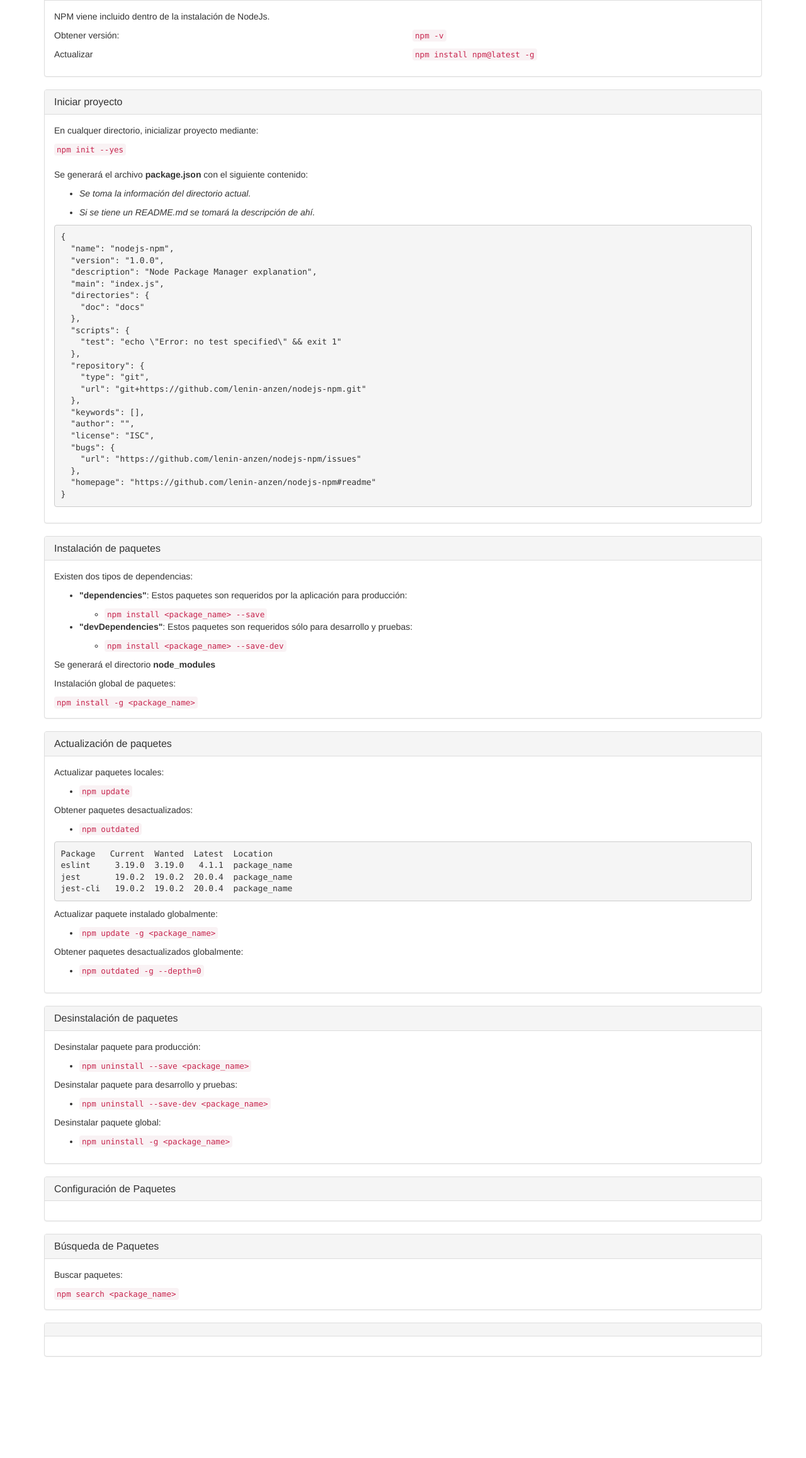
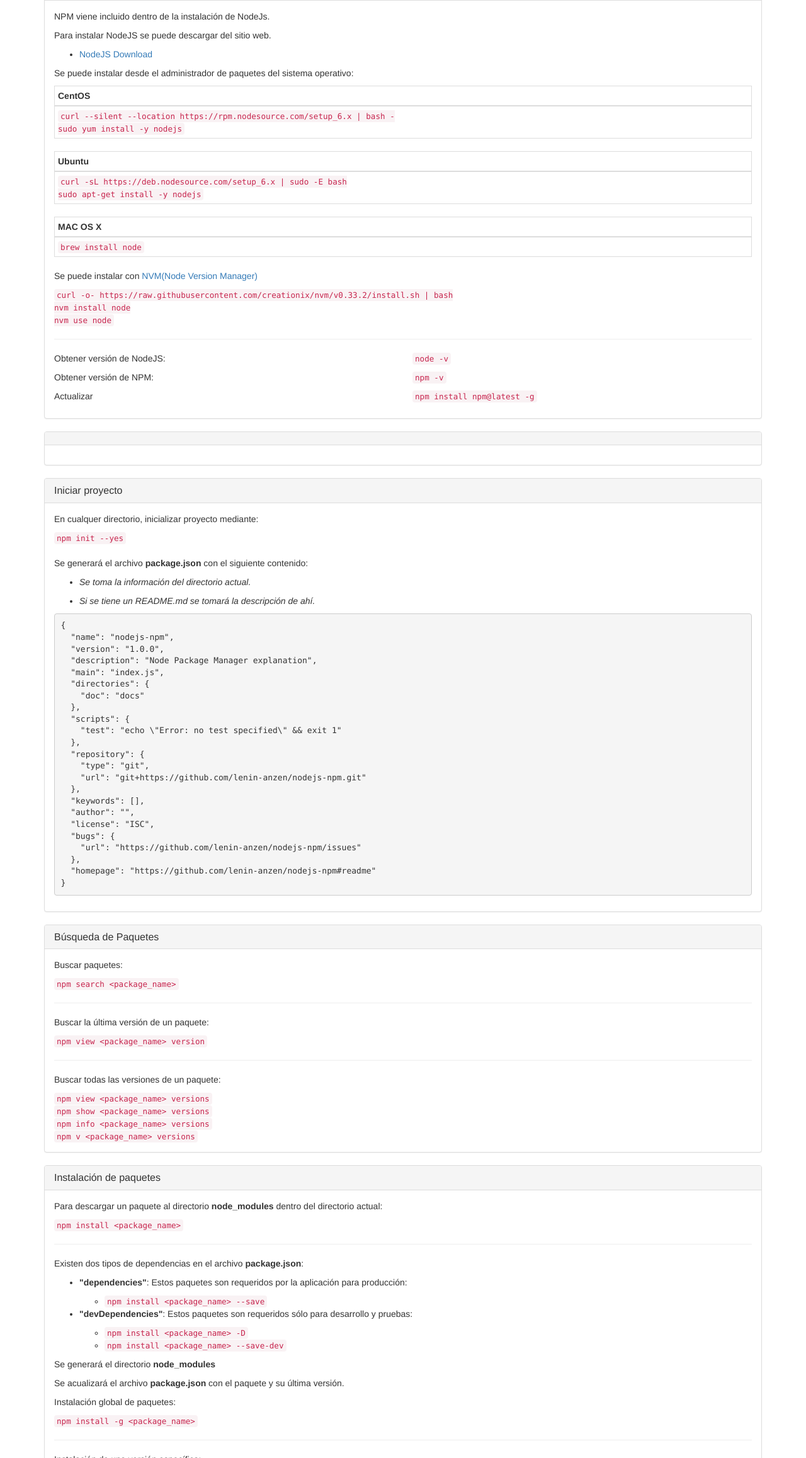
Before and after one commit to lenin-anzen/nodejs-npm, a website: page docs/index.html in a window 1280 px wide. Shown: the part 485-2800 px from the top of the page at 63% size. Before the commit the page ends 2659 px from the top, so only its background shows below. Drawn offline with nearby package versions, Linux system fonts and the light colour scheme.

Commit message:
Added more info to the guide

```diff
--- a/docs/index.html
+++ b/docs/index.html
@@ -33,13 +33,13 @@
                 <p></p>
                 <ul>
                     <li><a href="#install-update">Instalación / Actualización</a></li>
+                    <li><a href="#package">package.json</a></li>
                     <li><a href="#start-project">Iniciar proyecto</a></li>
+                    <li><a href="#search-packages">Búsqueda de Paquetes</a></li>
                     <li><a href="#install-packages">Instalación de paquetes</a></li>
                     <li><a href="#update-packages">Actualización de paquetes</a></li>
                     <li><a href="#uninstall-packages">Desinstalación de paquetes</a></li>
                     <li><a href="#configure-packages">Configuración de Paquetes</a></li>
-                    <li><a href="#search-packages">Búsqueda de Paquetes</a></li>
-                    <li><a href="#"></a></li>
                 </ul>
             </div>
             <div class="panel panel-default" id="install-update">
@@ -53,8 +53,70 @@
                         </div>
                     </div>
                     <div class="row">
+                        <div class="col md-12 col-sm-12">
+                            <p>Para instalar NodeJS se puede descargar del sitio web.</p>
+                            <ul>
+                              <li><a href="https://nodejs.org/en/download/" target="_blank">NodeJS Download</a></li>
+                            </ul>
+                            <p>Se puede instalar desde el administrador de paquetes del sistema operativo:</p>
+                            <div class="table-responsive">
+                              <table class="table table-bordered table-hover table-condensed">
+                                <thead>
+                                  <tr>
+                                    <th>CentOS</th>
+                                  </tr>
+                                </thead>
+                                <tbody>
+                                  <tr>
+                                    <td><code>curl --silent --location https://rpm.nodesource.com/setup_6.x | bash -
+sudo yum install -y nodejs</code></td>
+                                  </tr>
+                                </tbody>
+                              </table>
+                              <table class="table table-bordered table-hover table-condensed">
+                                <thead>
+                                  <tr>
+                                    <th>Ubuntu</th>
+                                  </tr>
+                                </thead>
+                                <tbody>
+                                  <tr>
+                                    <td><code>curl -sL https://deb.nodesource.com/setup_6.x | sudo -E bash
+sudo apt-get install -y nodejs</code></td>
+                                  </tr>
+                                </tbody>
+                              </table>
+                              <table class="table table-bordered table-hover table-condensed">
+                                <thead>
+                                  <tr>
+                                    <th>MAC OS X</th>
+                                  </tr>
+                                </thead>
+                                <tbody>
+                                  <tr>
+                                    <td><code>brew install node</code></td>
+                                  </tr>
+                                </tbody>
+                              </table>
+                            </div>
+                            <p>Se puede instalar con <a href="https://github.com/creationix/nvm#install-script" target="_blank">NVM(Node Version Manager)</a></p>
+                            <code>curl -o- https://raw.githubusercontent.com/creationix/nvm/v0.33.2/install.sh | bash
+nvm install node
+nvm use node</code>
+                        </div>
+                    </div>
+                    <hr>
+                    <div class="row">
                         <div class="col md-6 col-sm-6">
-                            <p>Obtener versión:</p>
+                            <p>Obtener versión de NodeJS:</p>
+                        </div>
+                        <div class="col md-6 col-sm-6">
+                            <code>node -v</code>
+                        </div>
+                    </div>
+                    <div class="row">
+                        <div class="col md-6 col-sm-6">
+                            <p>Obtener versión de NPM:</p>
                         </div>
                         <div class="col md-6 col-sm-6">
                             <code>npm -v</code>
@@ -67,6 +129,16 @@
                         <div class="col md-6 col-sm-6">
                             <code>npm install npm@latest -g</code>
                         </div>
+                    </div>
+                </div>
+            </div>
+            <div class="panel panel-default" id="package">
+                <div class="panel-heading">
+                    <h3 class="panel-title"><a href="" target="_blank" title=""></a></h3>
+                </div>
+                <div class="panel-body">
+                    <div class="row">
+                        <div class="col md-12 col-sm-12"></div>
                     </div>
                 </div>
             </div>
@@ -111,6 +183,28 @@
                     </div>
                 </div>
             </div>
+            <div class="panel panel-default" id="search-packages">
+                <div class="panel-heading">
+                    <h3 class="panel-title"><a href="https://docs.npmjs.com/cli/search" target="_blank" title="Búsqueda de Paquetes">Búsqueda de Paquetes</a></h3>
+                </div>
+                <div class="panel-body">
+                    <div class="row">
+                        <div class="col md-12 col-sm-12">
+                            <p>Buscar paquetes:</p>
+                            <code>npm search &lt;package_name&gt;</code>
+                            <hr>
+                            <p>Buscar la última versión de un paquete:</p>
+                            <code>npm view &lt;package_name&gt; version</code>
+                            <hr>
+                            <p>Buscar todas las versiones de un paquete:</p>
+                            <code>npm view &lt;package_name&gt; versions</code><br>
+                            <code>npm show &lt;package_name&gt; versions</code><br>
+                            <code>npm info &lt;package_name&gt; versions</code><br>
+                            <code>npm v &lt;package_name&gt; versions</code>
+                        </div>
+                    </div>
+                </div>
+            </div>
             <div class="panel panel-default" id="install-packages">
                 <div class="panel-heading">
                     <h3 class="panel-title"><a href="" target="_blank" title="Instalación de paquetes">Instalación de paquetes</a></h3>
@@ -118,7 +212,10 @@
                 <div class="panel-body">
                     <div class="row">
                         <div class="col md-12 col-sm-12">
-                            <p>Existen dos tipos de dependencias:</p>
+                            <p>Para descargar un paquete al directorio <strong>node_modules</strong> dentro del directorio actual:</p>
+                            <code>npm install &lt;package_name&gt;</code>
+                            <hr>
+                            <p>Existen dos tipos de dependencias en el archivo <strong>package.json</strong>:</p>
                             <ul>
                                 <li>
                                     <p><strong>"dependencies"</strong>: Estos paquetes son requeridos por la aplicación para producción:</p>
@@ -129,13 +226,29 @@
                                 <li>
                                     <p><strong>"devDependencies"</strong>: Estos paquetes son requeridos sólo para desarrollo y pruebas:</p>
                                     <ul>
+                                        <li><code>npm install &lt;package_name&gt; -D</code></li>
                                         <li><code>npm install &lt;package_name&gt; --save-dev</code></li>
                                     </ul>
                                 </li>
                             </ul>
                             <p>Se generará el directorio <strong>node_modules</strong></p>
+                            <p>Se acualizará el archivo <strong>package.json</strong> con el paquete y su última versión.</p>
                             <p>Instalación global de paquetes:</p>
                             <code>npm install -g &lt;package_name&gt;</code>
+                            <hr>
+                            <p>Instalación de una versión específica:</p>
+                            <code>npm install --save &lt;package_name&gt;@&lt;version&gt;</code><br>
+                            <code>npm install --save eslint@4.1.1</code>
+                            <hr>
+                            <p>Instalación de un rango de versiones:</p>
+                            <code>npm install --save &lt;package_name&gt;@&lt;version range&gt;</code><br>
+                            <code>npm install --save eslint@&gt;=0.1.0 <0.2.0&lt;</code>
+                            <hr>
+                            <p>Instalación de los paquetes que se encuentran en el archivo <strong>package.json</strong>:</p>
+                            <code>npm install</code>
+                            <hr>
+                            <p>Instalación desde un repositorio del <strong>GIT</strong>:</p>
+                            <code>npm install git+https://lenin-anzen@github.com/eslint/eslint.git</code>
                         </div>
                     </div>
                 </div>
@@ -204,29 +317,6 @@ jest-cli   19.0.2  19.0.2  20.0.4  package_name</pre>
                     </div>
                 </div>
             </div>
-            <div class="panel panel-default" id="search-packages">
-                <div class="panel-heading">
-                    <h3 class="panel-title"><a href="https://docs.npmjs.com/cli/search" target="_blank" title="Búsqueda de Paquetes">Búsqueda de Paquetes</a></h3>
-                </div>
-                <div class="panel-body">
-                    <div class="row">
-                        <div class="col md-12 col-sm-12">
-                            <p>Buscar paquetes:</p>
-                            <code>npm search &lt;package_name&gt;</code>
-                        </div>
-                    </div>
-                </div>
-            </div>
-            <div class="panel panel-default" id="">
-                <div class="panel-heading">
-                    <h3 class="panel-title"><a href="" target="_blank" title=""></a></h3>
-                </div>
-                <div class="panel-body">
-                    <div class="row">
-                        <div class="col md-12 col-sm-12"></div>
-                    </div>
-                </div>
-            </div>
         </div>
     </body>
 </html>
```
